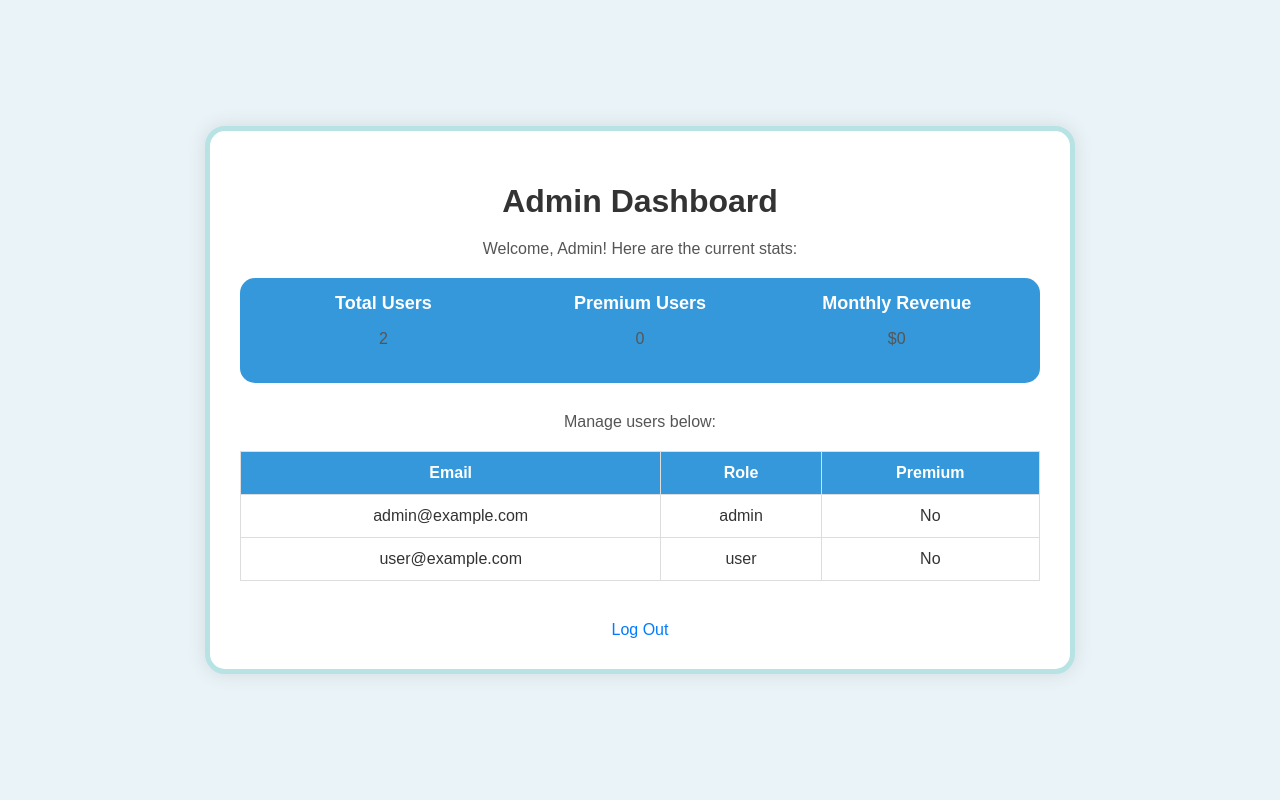
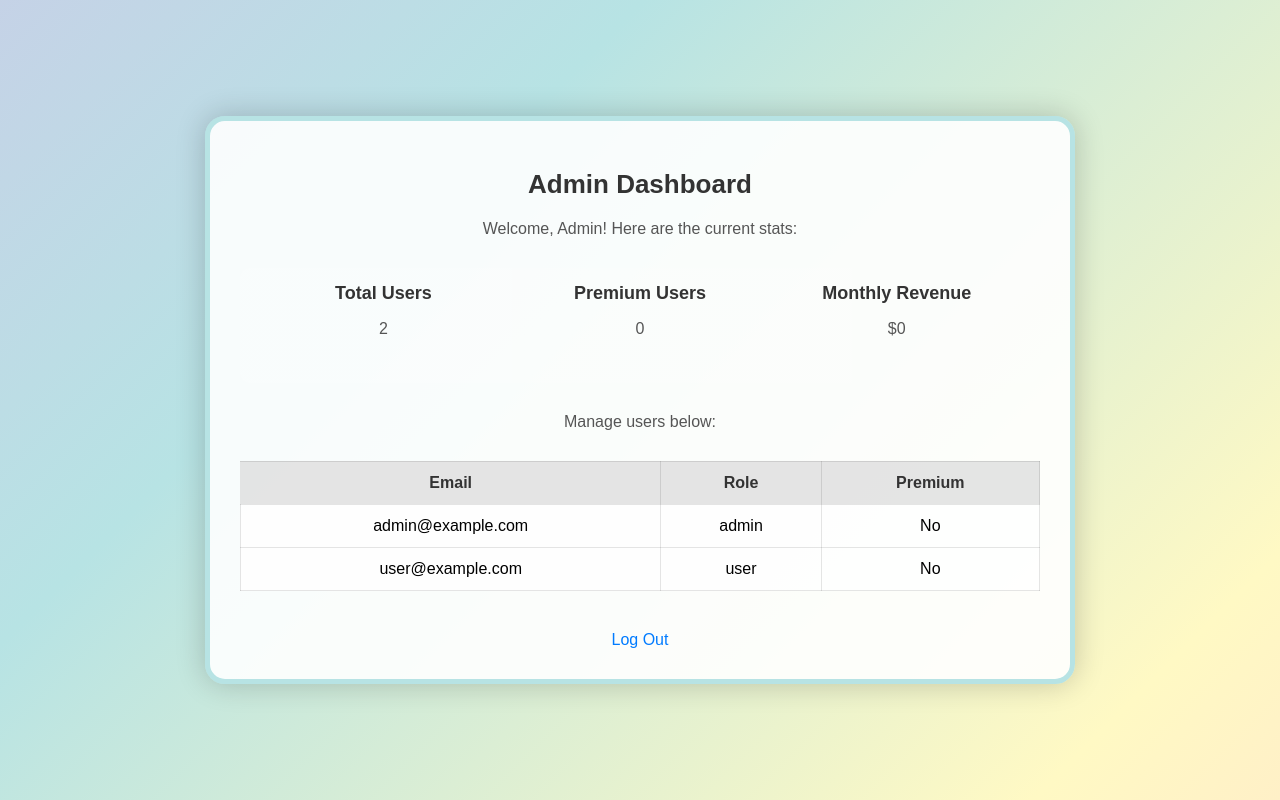
Before and after one commit to sguraja2023/flask-qr-code-final-V, a Flask app: page /admin in a window 1280 px wide. Run offline with Flask 3, Linux system fonts and the light colour scheme; the visitor is signed in with stand-in values (Sample User, id 1).

Commit message:
new backrounds for html pages

```diff
--- a/templates/admin_dashboard.html
+++ b/templates/admin_dashboard.html
@@ -4,36 +4,50 @@
     <meta charset="UTF-8">
     <meta name="viewport" content="width=device-width, initial-scale=1.0">
     <title>Admin Dashboard</title>
-    <link rel="stylesheet" href="{{ url_for('static', filename='style.css') }}">
     <style>
         body {
             font-family: 'Arial', sans-serif;
-            background-color: #EAF4F8; /* Matches the light blue in your logo */
+            background: linear-gradient(
+                135deg,
+                #eaf4f8, #ffb6c1, #d1c4e9, #b7e3e4,
+                #fff9c4, #ffcdd2, #c8f7c5, #ff8a80
+            );
+            background-size: 400% 400%;
+            animation: gradientAnimation 10s ease infinite;
+            display: flex;
+            justify-content: center;
+            align-items: center;
+            height: 100vh;
             margin: 0;
-            padding: 0;
+        }
+
+        @keyframes gradientAnimation {
+            0% { background-position: 0% 50%; }
+            50% { background-position: 100% 50%; }
+            100% { background-position: 0% 50%; }
         }
 
         .container {
-            max-width: 800px;
-            margin: 50px auto;
-            background: white;
+            background: rgba(255, 255, 255, 0.9);
             padding: 30px;
             border-radius: 20px;
-            box-shadow: 0 0 20px rgba(0, 0, 0, 0.1);
-            border: 5px solid #B7E3E4; /* Adds a complementary border */
+            box-shadow: 0 0 30px rgba(0, 0, 0, 0.2);
+            width: 90%;
+            max-width: 800px;
+            text-align: center;
+            border: 5px solid #b7e3e4;
         }
 
         h1 {
-            text-align: center;
             color: #333333;
+            font-size: 26px;
             margin-bottom: 20px;
         }
 
         p {
             font-size: 16px;
             color: #555555;
-            margin-bottom: 20px;
-            text-align: center;
+            margin-bottom: 30px;
         }
 
         .stats {
@@ -41,9 +55,9 @@
             justify-content: space-between;
             margin-bottom: 30px;
             padding: 15px;
-            background-color: #3498db;
-            color: white;
-            border-radius: 15px;
+            background: linear-gradient(90deg, rgba(255, 255, 255, 0.2), rgba(255, 255, 255, 0.1));
+            border-radius: 10px;
+            color: #333333;
         }
 
         .stats div {
@@ -55,6 +69,7 @@
         .stats div h3 {
             margin: 0 0 10px;
             font-size: 18px;
+            color: #333333;
         }
 
         table {
@@ -62,10 +77,11 @@
             border-collapse: collapse;
             margin: 20px 0;
             font-size: 16px;
+            background: rgba(255, 255, 255, 0.8);
         }
 
         table, th, td {
-            border: 1px solid #ddd;
+            border: 1px solid rgba(0, 0, 0, 0.1);
         }
 
         th, td {
@@ -74,12 +90,12 @@
         }
 
         th {
-            background-color: #3498db;
-            color: white;
+            background-color: rgba(0, 0, 0, 0.1);
+            color: #333333;
         }
 
         .premium {
-            color: #8e44ad;
+            color: #ff8a80;
             font-weight: bold;
         }
 
--- a/templates/signup.html
+++ b/templates/signup.html
@@ -7,7 +7,7 @@
     <style>
         body {
             font-family: 'Arial', sans-serif;
-            background-color: #EAF4F8; /* Matches the light blue in your logo */
+            background: linear-gradient(to bottom right, #eaf4f8, #b7dede, #ffffff, #d1c4e9, #ffcdd2, #fff9c4); /* Added light red (#ffcdd2) */
             display: flex;
             justify-content: center;
             align-items: center;
@@ -22,7 +22,7 @@
             box-shadow: 0 0 20px rgba(0, 0, 0, 0.1);
             width: 100%;
             max-width: 400px;
-            border: 5px solid #B7E3E4; /* Adds a border that complements the logo colors */
+            border: 5px solid #b7dede; /* Matches complementary blue-grey */
         }
         h1 {
             font-size: 24px;
```
Also changed, not shown: templates/display_qr.html (+25 -12 lines), templates/login.html (+5 -5 lines), static/uploads/qr_code.png.
